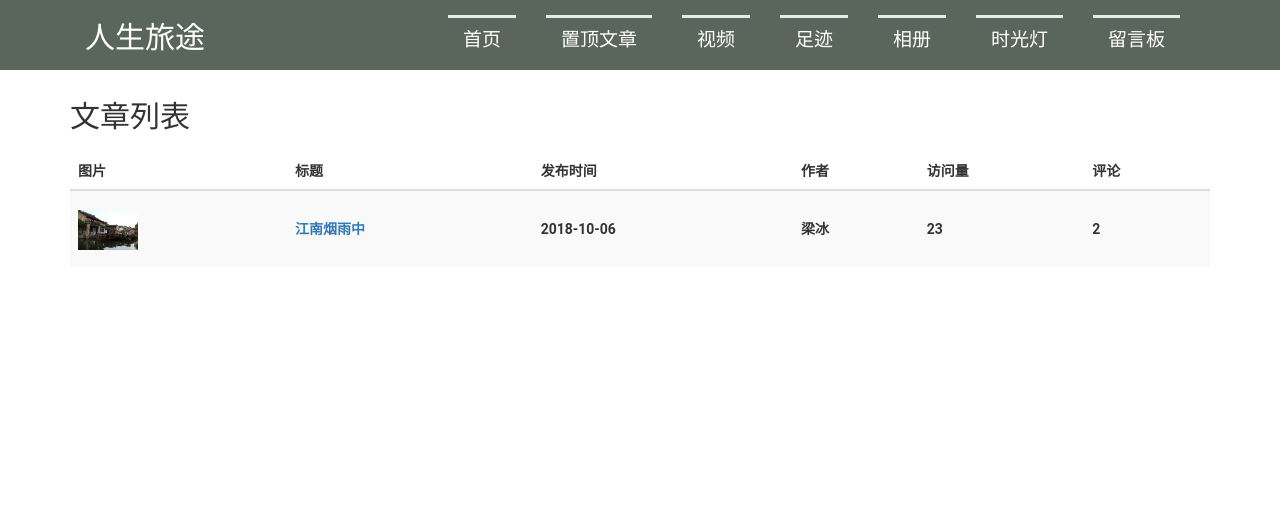
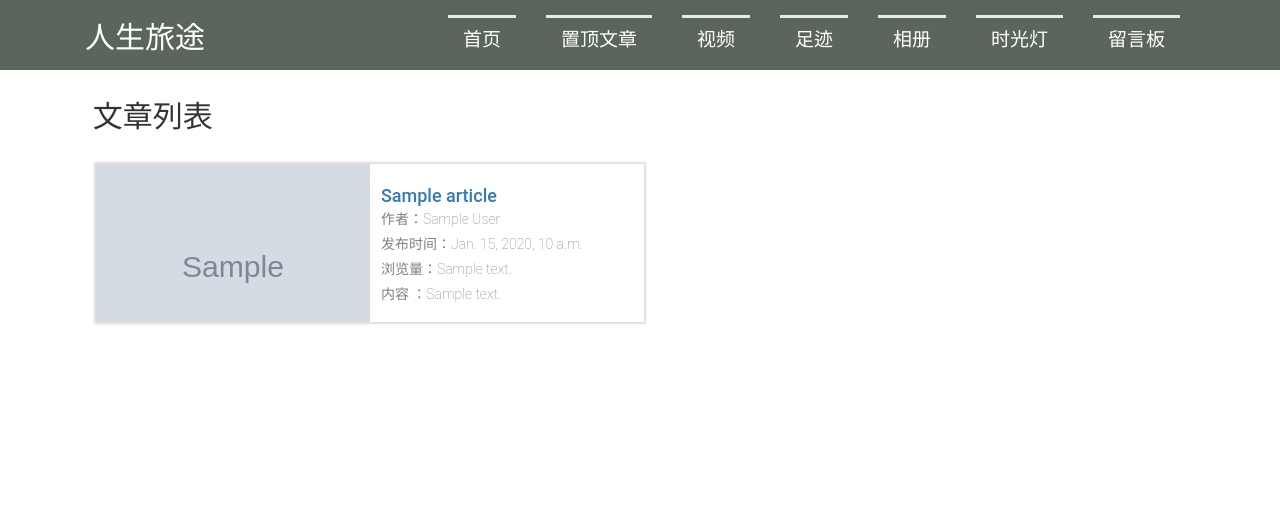
Before and after one commit to Zhyue-XII/diplomaProject, a Django app: template index/templates/article.html in a window 1280 px wide. Shown: the top 523 px of the page. Run offline with Django 3.2, Linux system fonts and the light colour scheme; the template is opened without the code that fills it: most values are stand-ins (such as "Sample title", 1, 10 or a date in 2020); grey boxes marked "Sample" are stand-in pictures; lists and menus that the app fills with data are empty; some libraries are stand-ins or nearby versions.

Commit message:
文章查询

```diff
--- a/index/templates/article.html
+++ b/index/templates/article.html
@@ -8,35 +8,47 @@
         .article{
             margin-top: 100px;
         }
+    .article_block{
+        width: 48%;
+        float: left;
+        margin: 1%;
+        height: 158px;
+        {#border: 1px solid gainsboro;#}
+        box-shadow: 0 0 2px 2px gainsboro;
+        overflow: hidden;
+    }
+    .article_desc{
+        padding: 4% 2%;
+    }
+    .article_desc p{
+        overflow: hidden;
+        text-overflow:ellipsis;
+        white-space: nowrap;
+        padding: 1% 0;
+        color: grey;
+    }
     </style>
 {% endblock %}
 {% block content %}
     <div class="article">
-        <h2>文章列表</h2></br>
-        <table class="table table-striped">
-            <thead>
-                <tr>
-                    <th>图片</th>
-                    <th>标题</th>
-                    <th>发布时间</th>
-                    <th>作者</th>
-                    <th>访问量</th>
-                    <th>评论</th>
-                </tr>
-            </thead>
-            <tbody>
+        <h2 style="margin-left: 2%"> 文章列表</h2></br>
+        <div class="container">
+            {% for article in article_list %}
+                <a href="/article_desc?id={{ article.id }}" class="article_block">
+                    <div style="padding: 0" class="col-sm-6 col-md-6 col-lg-6">
+                        <img src="../../static/picture/{{ article.image }}" width="100%" alt="">
+                    </div>
+                    <div class="col-sm-6 col-md-6 col-lg-6 article_desc">
+                        <h4>{{ article.title }}</h4>
+                        <p> 作者：{{ article.author }}</p>
+                        <p> 发布时间：{{ article.issue_time }}</p>
+                        <p> 浏览量：{{ article.visit }}</p>
+                        <p> 内容 ：{{ article.text }}</p>
+                    </div>
 
-                <tr>
-                    <th><img src="{% static 'images/article-img.jpg' %}" width="60px"  alt=""> </th>
-                    <th><a href="/article_desc">江南烟雨中</a></th>
-                    <th>2018-10-06</th>
-                    <th>梁冰</th>
-                    <th>23</th>
-                    <th>2</th>
-                </tr>
-
-            </tbody>
-        </table>
+                </a>
+            {% endfor %}
+        </div>
     </div>
 {% endblock %}
 {% block script %}
```
Also changed, not shown: index/urls.py (+4 -4 lines), index/views.py (+12 -2 lines), db.sqlite3.
